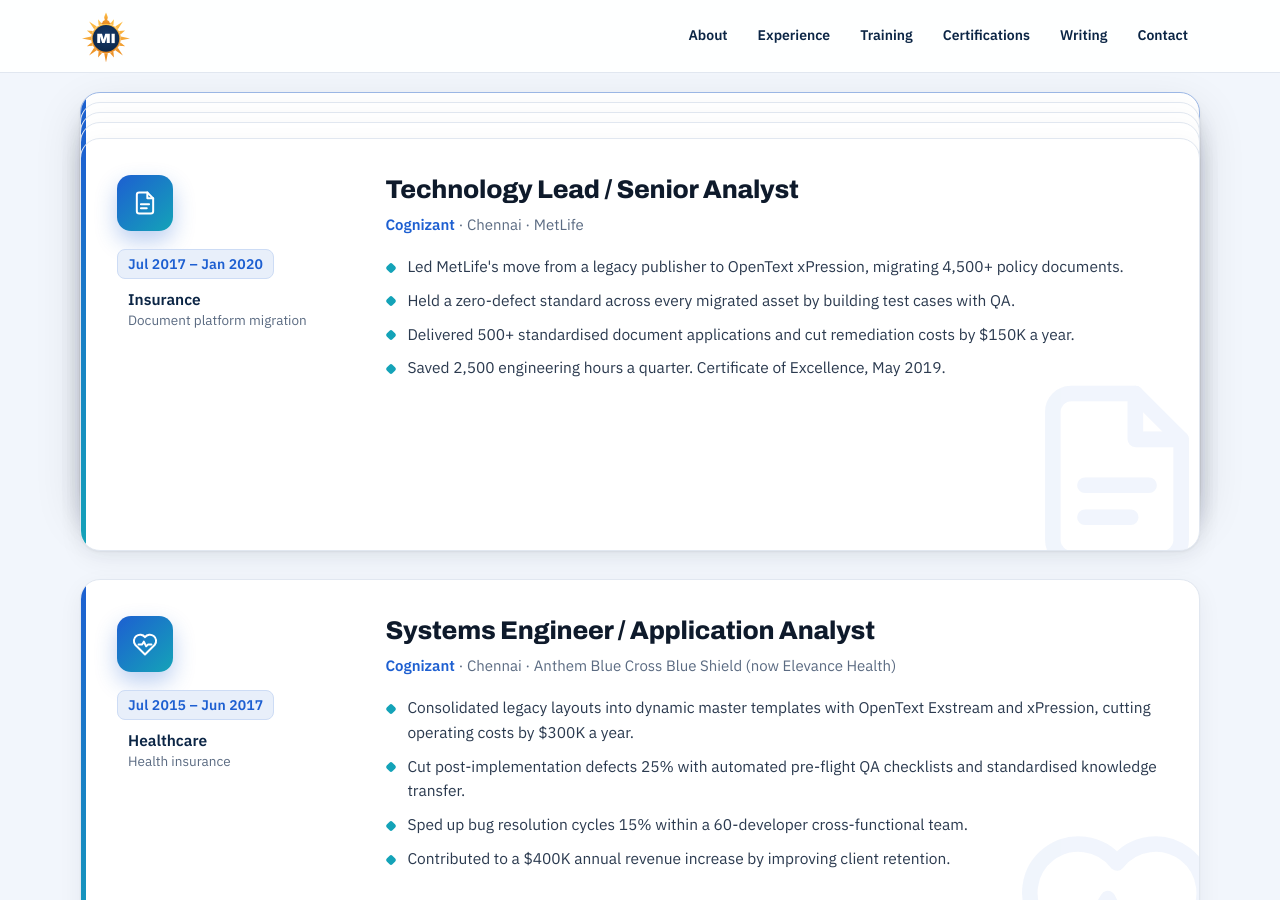
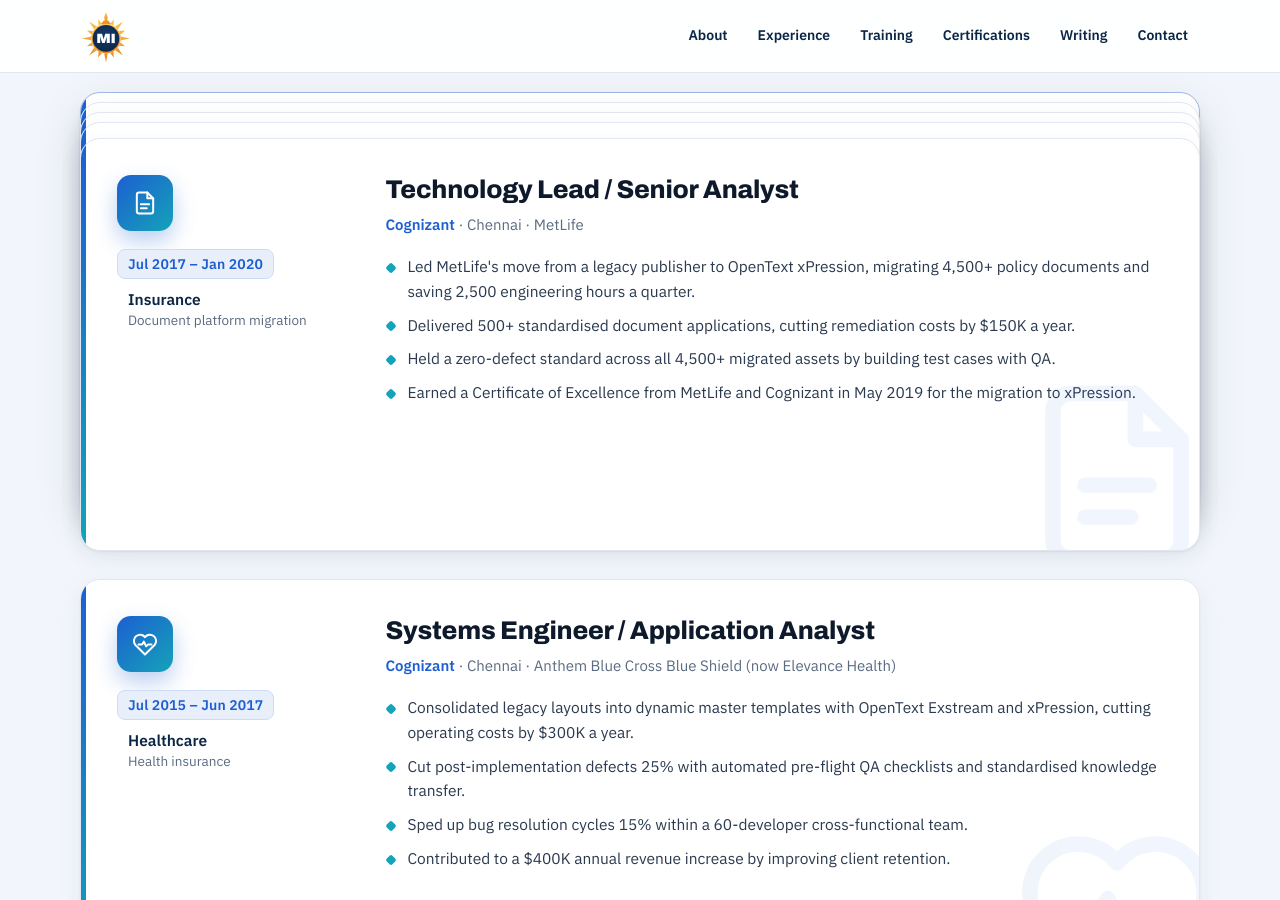
Before and after one commit to Madhan-I/Madhan-I.github.io, a Jekyll site: the page built from index.html, in a window 1280 px wide and 900 px high, scrolled down 3799 px. Built offline with Jekyll 4.4.1, drawn with Linux system fonts in a browser that asks for light colours.

Commit message:
Reorder and tighten MetLife points
Co-Authored-By: Claude Opus 5.5 <noreply@anthropic.com>
Claude-Session: https://claude.ai/code/session_01MFRrTt7LBDdX57m85KHNGp

```diff
--- a/_data/profile.yml
+++ b/_data/profile.yml
@@ -143,10 +143,10 @@ experience:
     company: Cognizant
     detail: Chennai · MetLife
     points:
-      - Led MetLife's move from a legacy publisher to OpenText xPression, migrating 4,500+ policy documents.
-      - Held a zero-defect standard across every migrated asset by building test cases with QA.
-      - Delivered 500+ standardised document applications and cut remediation costs by $150K a year.
-      - Saved 2,500 engineering hours a quarter. Certificate of Excellence, May 2019.
+      - "Led MetLife's move from a legacy publisher to OpenText xPression, migrating 4,500+ policy documents and saving 2,500 engineering hours a quarter."
+      - "Delivered 500+ standardised document applications, cutting remediation costs by $150K a year."
+      - "Held a zero-defect standard across all 4,500+ migrated assets by building test cases with QA."
+      - "Earned a Certificate of Excellence from MetLife and Cognizant in May 2019 for the migration to xPression."
   - dates: Jul 2015 – Jun 2017
     title: Systems Engineer / Application Analyst
     sector: "Healthcare · Health insurance"
```
